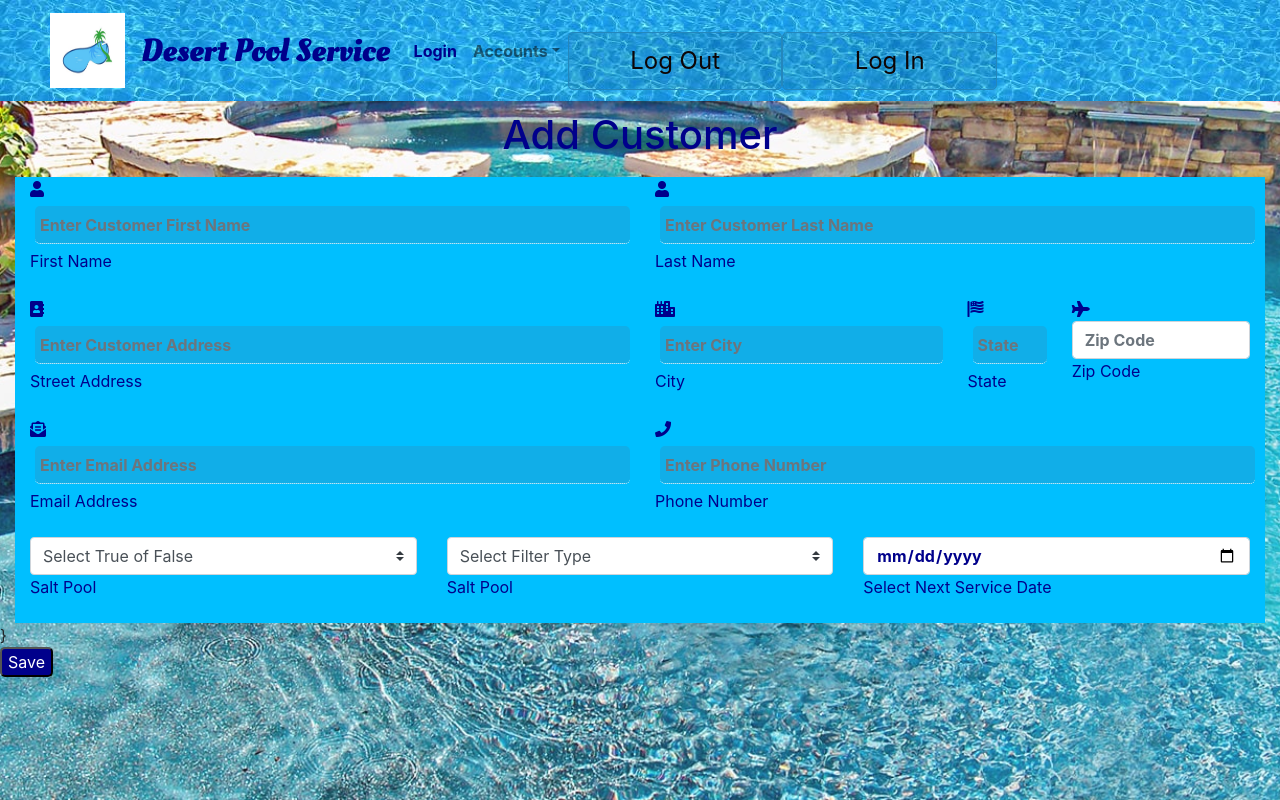
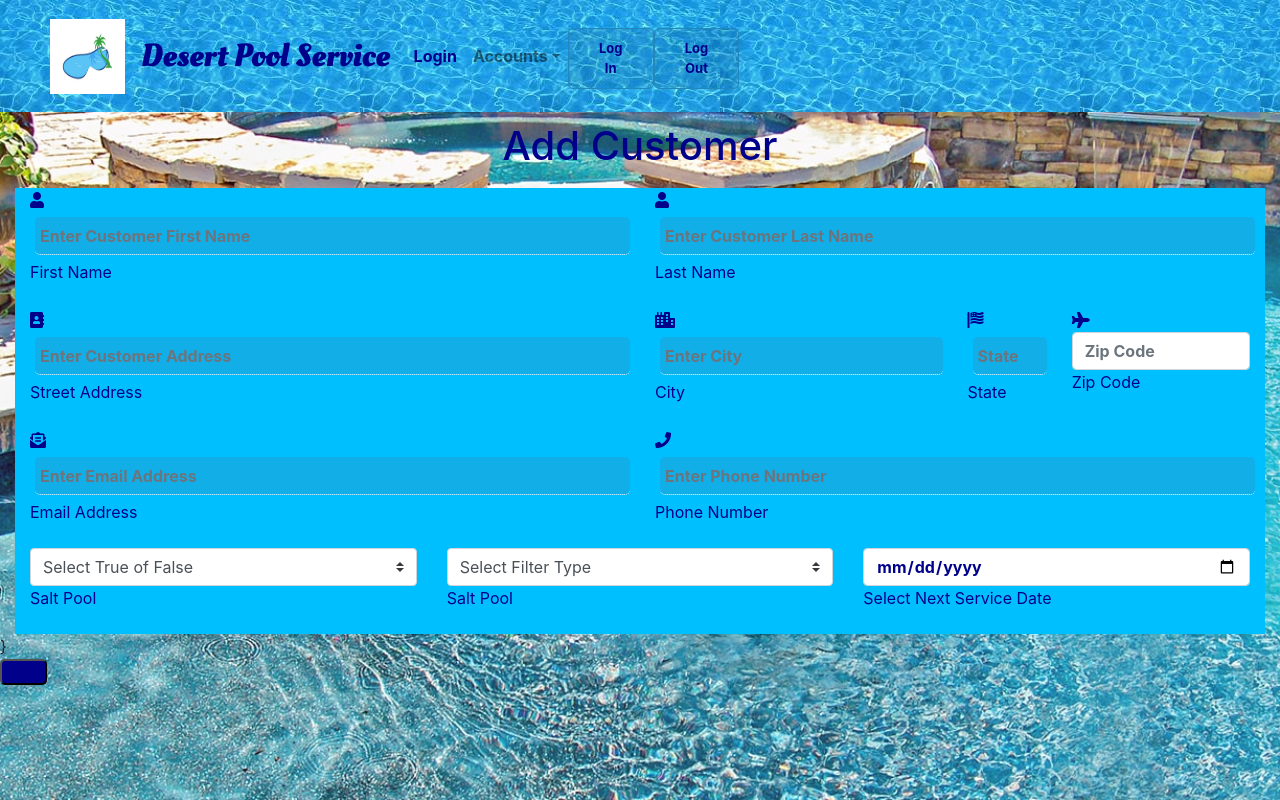
Before and after one commit to bayar-ali/desert-pool-service, a React (Create React App) app in the folder client/: page /addcustomer in a window 1280 px wide. Shown: the top 800 px of the page. Built offline with nearby package versions, Linux system fonts and the light colour scheme.

Commit message:
Formatted Login and Logout buttons.

```diff
--- /dev/null
+++ b/client/src/components/loginButton/LoginButton.css
@@ -0,0 +1,6 @@
+.formatButton {
+    color: darkblue!important;
+    font-size: small!important;
+    font-weight: bold!important;
+    margin-bottom: 15px!important;
+}
--- a/client/src/components/loginButton/loginButton.js
+++ b/client/src/components/loginButton/loginButton.js
@@ -2,12 +2,19 @@
 import React from "react";
 import { useAuth0 } from "@auth0/auth0-react";
 import { Button } from "react-bootstrap";
+import "./LoginButton.css"
 
 const LoginButton = () => {
     const { loginWithRedirect } = useAuth0();
 
     return (
-        <Button data-testid="logButton" variant="outline-light" type="submit" style={{ width: '25%' }} onClick={() => loginWithRedirect()}>Log In</Button>
+        <Button
+        className="formatButton"
+        data-testid="logButton"
+        variant="outline-light"
+        type="submit"
+        style={{ width: '10%' }}
+        onClick={() => loginWithRedirect()}>Log In</Button>
     );
 };
 
--- a/client/src/components/logoutButton/logoutButton.js
+++ b/client/src/components/logoutButton/logoutButton.js
@@ -1,15 +1,17 @@
 import React from "react";
 import { useAuth0 } from "@auth0/auth0-react";
 import { Button } from "react-bootstrap";
+import "../loginButton/LoginButton.css"
 
 const LogoutButton = () => {
     const { logout } = useAuth0();
 
     return (
         <Button
+        className="formatButton"
             variant="outline-light"
             type="submit"
-            style={{ width: '25%' }}
+            style={{ width: '10%' }}
             onClick={() => logout({ returnTo: window.location.origin, })}>
             Log Out
         </Button>
--- a/client/src/components/navbar/NavBar.css
+++ b/client/src/components/navbar/NavBar.css
@@ -19,3 +19,7 @@
     font-family: 'Cookie', cursive;
     font-family: 'Oleo Script', cursive;
 }
+
+.formatButton {
+    color: darkblue!important;
+}
--- a/client/src/components/navbar/NavBar.js
+++ b/client/src/components/navbar/NavBar.js
@@ -40,8 +40,8 @@ const NavbarRx = () => {
                     <FormControl type="text" placeholder="Search" className="mr-sm-2" />
                     <Button variant="outline-success">Search</Button>
                 </Form> */}
-                <LogoutButton />
                 <LoginButton />
+                <LogoutButton/>
             </Navbar.Collapse>
         </Navbar>
     );
```
Also changed, not shown: 1 other file (tests, documents, lock files or other folders).
